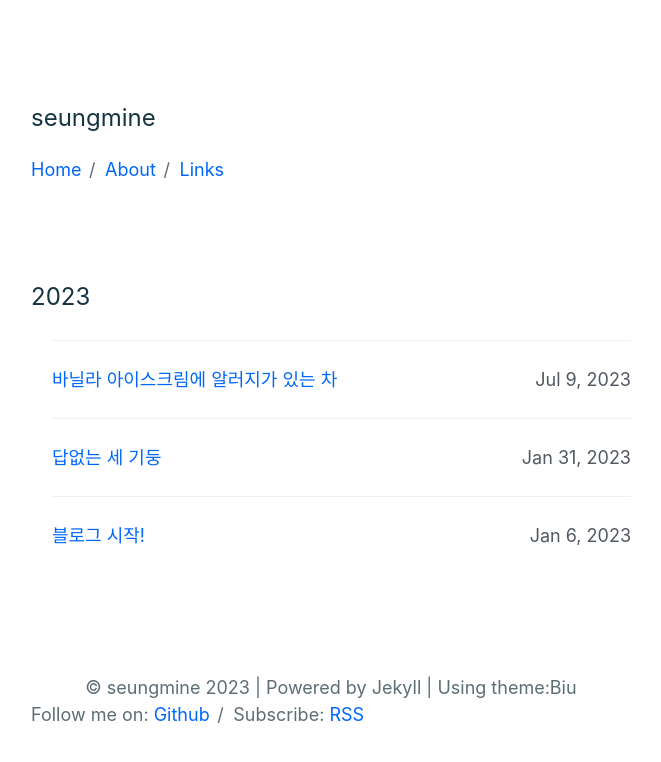
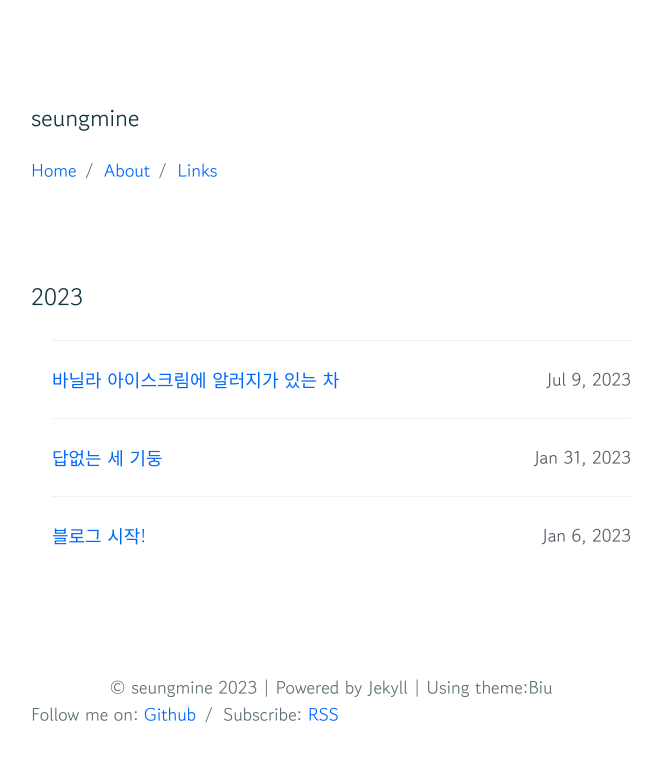
Before and after one commit to effectivemadness/effectivemadness.github.io.bak, a Jekyll site: the page built from index.html, in a window 1280 px wide. Shown: the top 762 px of the page, without its empty margins (309-970 px from the left). Built offline with Jekyll 4.4.1, drawn with Linux system fonts in a browser that asks for light colours; some web fonts are replaced.

Commit message:
Update _mixins.scss - change font

```diff
--- a/_sass/helpers/_mixins.scss
+++ b/_sass/helpers/_mixins.scss
@@ -14,18 +14,21 @@
     }
 }
 
-@import url("https://cdn.jsdelivr.net/gh/orioncactus/pretendard@v1.3.9/dist/web/static/pretendard.min.css");
+// @import url("https://cdn.jsdelivr.net/gh/orioncactus/pretendard@v1.3.9/dist/web/static/pretendard.min.css");
+@import url('https://fonts.googleapis.com/css2?family=Gowun+Dodum&display=swap');
 
 // Font families
 @mixin ff--sans-serif($font-weight: normal) {
     // font-family: 'Inconsolata', monospace;
-    font-family: "Pretendard Variable", Pretendard, -apple-system, BlinkMacSystemFont, system-ui, Roboto, "Helvetica Neue", "Segoe UI", "Apple SD Gothic Neo", "Noto Sans KR", "Malgun Gothic", "Apple Color Emoji", "Segoe UI Emoji", "Segoe UI Symbol", sans-serif;;
+    // font-family: "Pretendard Variable", Pretendard, -apple-system, BlinkMacSystemFont, system-ui, Roboto, "Helvetica Neue", "Segoe UI", "Apple SD Gothic Neo", "Noto Sans KR", "Malgun Gothic", "Apple Color Emoji", "Segoe UI Emoji", "Segoe UI Symbol", sans-serif;
+    font-family: 'Gowun Dodum', sans-serif;
     font-weight: $font-weight;
 }
 
 @mixin ff--code {
     // font-family: 'Inconsolata', monospace;
-    font-family: "Pretendard Variable", Pretendard, -apple-system, BlinkMacSystemFont, system-ui, Roboto, "Helvetica Neue", "Segoe UI", "Apple SD Gothic Neo", "Noto Sans KR", "Malgun Gothic", "Apple Color Emoji", "Segoe UI Emoji", "Segoe UI Symbol", sans-serif;;
+    // font-family: "Pretendard Variable", Pretendard, -apple-system, BlinkMacSystemFont, system-ui, Roboto, "Helvetica Neue", "Segoe UI", "Apple SD Gothic Neo", "Noto Sans KR", "Malgun Gothic", "Apple Color Emoji", "Segoe UI Emoji", "Segoe UI Symbol", sans-serif;
+    font-family: 'Gowun Dodum', sans-serif;
 }
 
 // Font sizing
```
